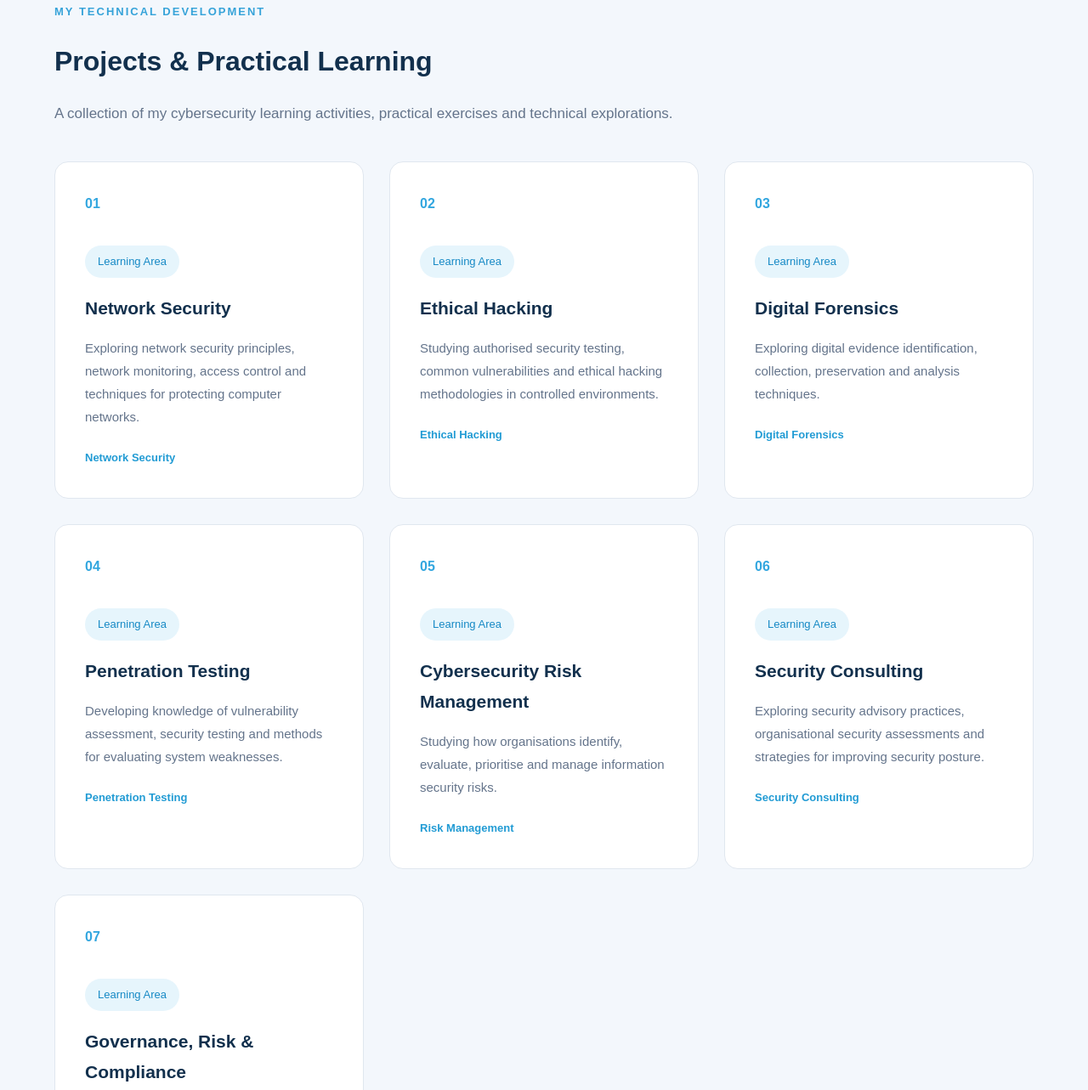
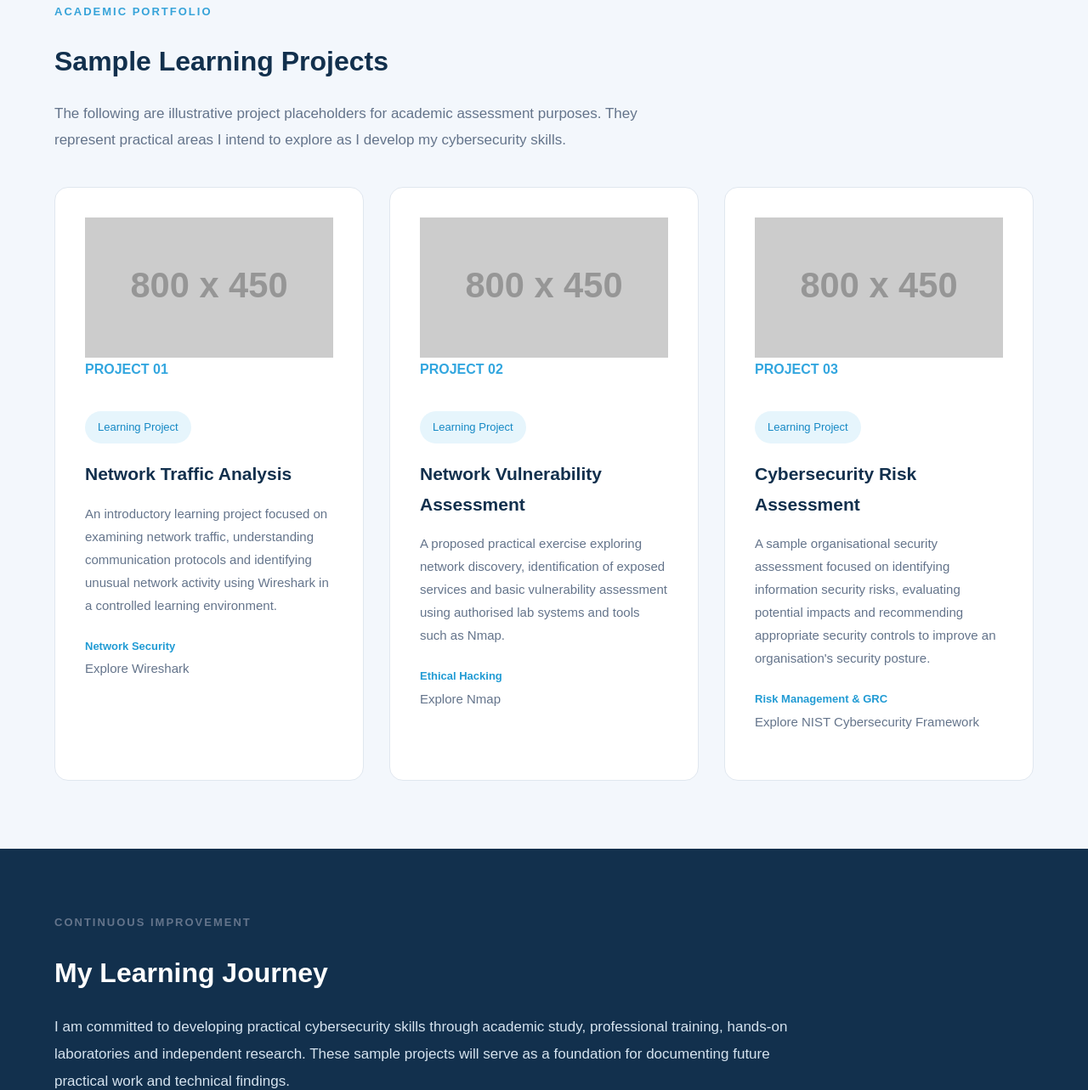
Before and after one commit to gomoro1403-prog/COS106-Student-Portfolio, a plain HTML site: page projects.html in a window 1280 px wide. Shown: the part 458-1741 px from the top of the page at 85% size. Drawn offline with Linux system fonts and the light colour scheme; placeholder pictures from the web are drawn by us.

Commit message:
Improve projects page with sample learning projects.

```diff
--- a/projects.html
+++ b/projects.html
@@ -4,20 +4,16 @@
 <head>
     <meta charset="UTF-8">
     <meta name="viewport" content="width=device-width, initial-scale=1.0">
-    <meta name="description" content="Cybersecurity projects and practical learning portfolio of Gabriel Omoro.">
+    <meta name="description" content="Cybersecurity learning projects of Gabriel Omoro.">
     <title>Projects | Gabriel Omoro</title>
-
     <link rel="stylesheet" href="css/style.css">
 </head>
 
 <body>
 
-    <!-- Website Header -->
     <header class="site-header">
         <div class="container">
-            <a href="index.html" class="logo">
-                My<span>Portfolio.</span>
-            </a>
+            <a href="index.html" class="logo">My<span>Portfolio.</span></a>
 
             <nav class="main-nav">
                 <ul>
@@ -33,125 +29,127 @@
 
     <main>
 
-        <!-- Projects Hero -->
         <section class="projects-hero">
             <div class="container">
                 <p class="eyebrow">MY WORK & EXPERIENCE</p>
-
                 <h1>Cybersecurity Projects</h1>
-
                 <p>
-                    Exploring cybersecurity through practical exercises,
-                    technical projects, research and continuous learning.
-                    This page showcases my development and growing
-                    knowledge in information security.
+                    This section presents sample cybersecurity learning
+                    projects designed to demonstrate my academic interests,
+                    technical development and practical learning objectives.
                 </p>
             </div>
         </section>
 
-        <!-- Projects Section -->
         <section class="projects-section">
             <div class="container">
 
-                <p class="eyebrow">MY TECHNICAL DEVELOPMENT</p>
-                <h2>Projects & Practical Learning</h2>
+                <p class="eyebrow">ACADEMIC PORTFOLIO</p>
+                <h2>Sample Learning Projects</h2>
 
                 <p class="section-description">
-                    A collection of my cybersecurity learning activities,
-                    practical exercises and technical explorations.
+                    The following are illustrative project placeholders
+                    for academic assessment purposes. They represent
+                    practical areas I intend to explore as I develop
+                    my cybersecurity skills.
                 </p>
 
                 <div class="projects-grid">
 
                     <article class="project-card">
-                        <span class="project-number">01</span>
-                        <span class="project-status">Learning Area</span>
-                        <h3>Network Security</h3>
+                        <img
+                            class="project-image"
+                            src="https://placehold.co/800x450/12304d/ffffff?text=Network+Traffic+Analysis"
+                            alt="Illustrative network traffic analysis project image"
+                        >
+
+                        <span class="project-number">PROJECT 01</span>
+                        <span class="project-status">Learning Project</span>
+
+                        <h3>Network Traffic Analysis</h3>
+
                         <p>
-                            Exploring network security principles,
-                            network monitoring, access control and
-                            techniques for protecting computer networks.
+                            An introductory learning project focused on
+                            examining network traffic, understanding
+                            communication protocols and identifying
+                            unusual network activity using Wireshark
+                            in a controlled learning environment.
                         </p>
+
                         <span class="project-category">Network Security</span>
+
+                        <p>
+                            <a href="https://www.wireshark.org/"
+                               target="_blank" rel="noopener noreferrer">
+                                Explore Wireshark
+                            </a>
+                        </p>
                     </article>
 
                     <article class="project-card">
-                        <span class="project-number">02</span>
-                        <span class="project-status">Learning Area</span>
-                        <h3>Ethical Hacking</h3>
+                        <img
+                            class="project-image"
+                            src="https://placehold.co/800x450/12304d/ffffff?text=Network+Vulnerability+Assessment"
+                            alt="Illustrative network vulnerability assessment project image"
+                        >
+
+                        <span class="project-number">PROJECT 02</span>
+                        <span class="project-status">Learning Project</span>
+
+                        <h3>Network Vulnerability Assessment</h3>
+
                         <p>
-                            Studying authorised security testing,
-                            common vulnerabilities and ethical hacking
-                            methodologies in controlled environments.
+                            A proposed practical exercise exploring
+                            network discovery, identification of
+                            exposed services and basic vulnerability
+                            assessment using authorised lab systems
+                            and tools such as Nmap.
                         </p>
+
                         <span class="project-category">Ethical Hacking</span>
+
+                        <p>
+                            <a href="https://nmap.org/"
+                               target="_blank" rel="noopener noreferrer">
+                                Explore Nmap
+                            </a>
+                        </p>
                     </article>
 
                     <article class="project-card">
-                        <span class="project-number">03</span>
-                        <span class="project-status">Learning Area</span>
-                        <h3>Digital Forensics</h3>
+                        <img
+                            class="project-image"
+                            src="https://placehold.co/800x450/12304d/ffffff?text=Cybersecurity+Risk+Assessment"
+                            alt="Illustrative cybersecurity risk assessment project image"
+                        >
+
+                        <span class="project-number">PROJECT 03</span>
+                        <span class="project-status">Learning Project</span>
+
+                        <h3>Cybersecurity Risk Assessment</h3>
+
                         <p>
-                            Exploring digital evidence identification,
-                            collection, preservation and analysis
-                            techniques.
+                            A sample organisational security assessment
+                            focused on identifying information security
+                            risks, evaluating potential impacts and
+                            recommending appropriate security controls
+                            to improve an organisation's security posture.
                         </p>
-                        <span class="project-category">Digital Forensics</span>
-                    </article>
 
-                    <article class="project-card">
-                        <span class="project-number">04</span>
-                        <span class="project-status">Learning Area</span>
-                        <h3>Penetration Testing</h3>
+                        <span class="project-category">Risk Management & GRC</span>
+
                         <p>
-                            Developing knowledge of vulnerability
-                            assessment, security testing and methods
-                            for evaluating system weaknesses.
+                            <a href="https://www.nist.gov/cyberframework"
+                               target="_blank" rel="noopener noreferrer">
+                                Explore NIST Cybersecurity Framework
+                            </a>
                         </p>
-                        <span class="project-category">Penetration Testing</span>
-                    </article>
-
-                    <article class="project-card">
-                        <span class="project-number">05</span>
-                        <span class="project-status">Learning Area</span>
-                        <h3>Cybersecurity Risk Management</h3>
-                        <p>
-                            Studying how organisations identify,
-                            evaluate, prioritise and manage information
-                            security risks.
-                        </p>
-                        <span class="project-category">Risk Management</span>
-                    </article>
-
-                    <article class="project-card">
-                        <span class="project-number">06</span>
-                        <span class="project-status">Learning Area</span>
-                        <h3>Security Consulting</h3>
-                        <p>
-                            Exploring security advisory practices,
-                            organisational security assessments and
-                            strategies for improving security posture.
-                        </p>
-                        <span class="project-category">Security Consulting</span>
-                    </article>
-
-                    <article class="project-card">
-                        <span class="project-number">07</span>
-                        <span class="project-status">Learning Area</span>
-                        <h3>Governance, Risk & Compliance</h3>
-                        <p>
-                            Learning about cybersecurity governance,
-                            security policies, regulatory requirements,
-                            risk controls and compliance frameworks.
-                        </p>
-                        <span class="project-category">GRC</span>
                     </article>
 
                 </div>
             </div>
         </section>
 
-        <!-- Professional Development -->
         <section class="development-section">
             <div class="container">
                 <p class="eyebrow">CONTINUOUS IMPROVEMENT</p>
@@ -161,22 +159,17 @@
                     I am committed to developing practical cybersecurity
                     skills through academic study, professional training,
                     hands-on laboratories and independent research.
-                    As I progress, I will continue updating this portfolio
-                    with completed projects, technical findings and
-                    practical demonstrations.
+                    These sample projects will serve as a foundation for
+                    documenting future practical work and technical findings.
                 </p>
             </div>
         </section>
 
     </main>
 
-    <!-- Footer -->
     <footer class="site-footer">
         <div class="container">
-            <p>
-                &copy; 2026 Gabriel Omoro.
-                All Rights Reserved.
-            </p>
+            <p>&copy; 2026 Gabriel Omoro. All Rights Reserved.</p>
         </div>
     </footer>
 
```
